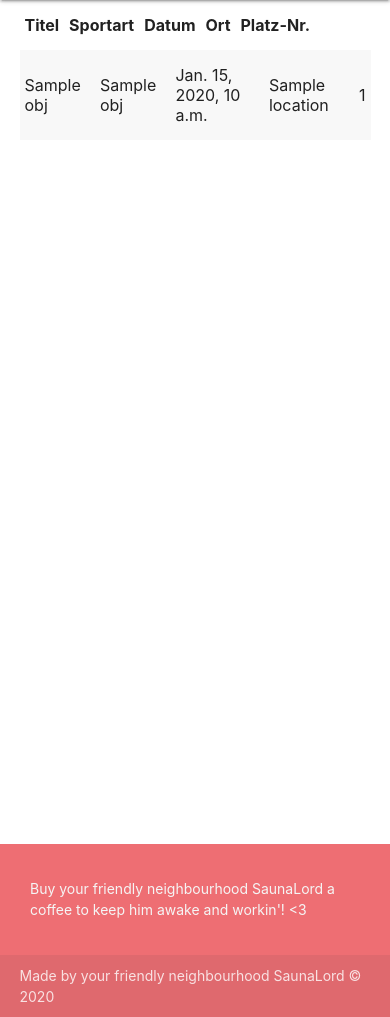
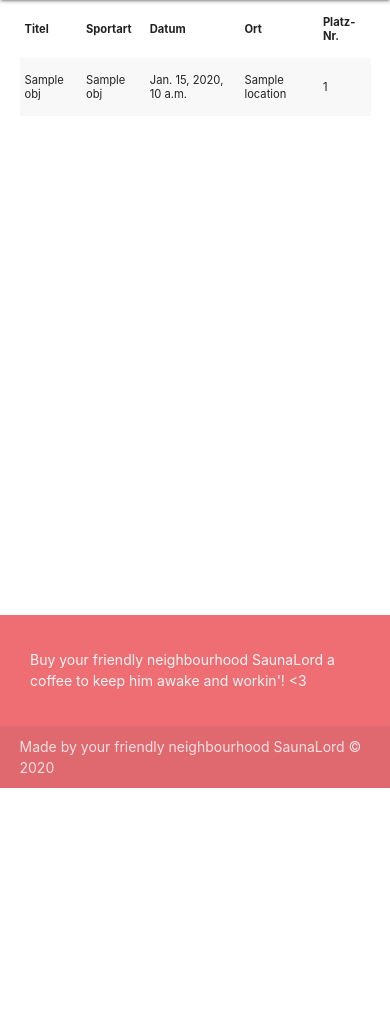
Before and after one commit to Frankie8472/asvz-subscriber, a Django app: template asvzsubscriber/main/templates/main/enrollments.html in a window 390 px wide. Shown: the part 56-1073 px from the top of the page. After the commit the page ends 844 px from the top, so only its background shows below. Run offline with Django 3.2, Linux system fonts and the light colour scheme; the template is opened without the code that fills it: most values are stand-ins (such as "Sample title", 1, 10 or a date in 2020).

Commit message:
trying to fix  scaling on smartphones

```diff
--- a/asvzsubscriber/main/templates/main/enrollments.html
+++ b/asvzsubscriber/main/templates/main/enrollments.html
@@ -2,7 +2,7 @@
 
 {% block content %}
 <div class="container">
-    <table class="striped" style="display: flex; min-height: 100vh; flex-direction: column;">
+    <table class="striped" style="font-size: 80%">
         <thead>
         <tr>
             <th>Titel</th>
```
